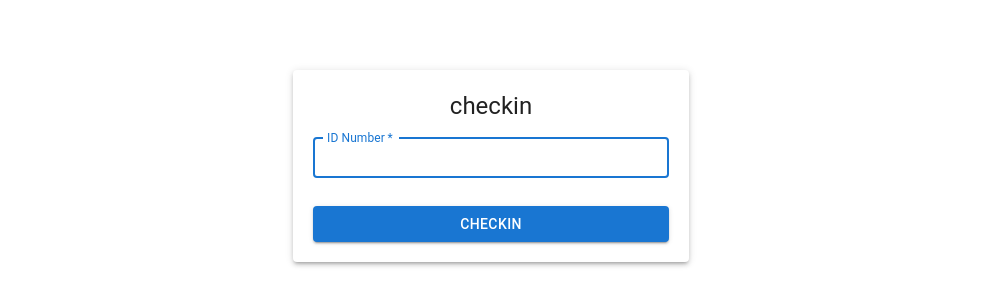
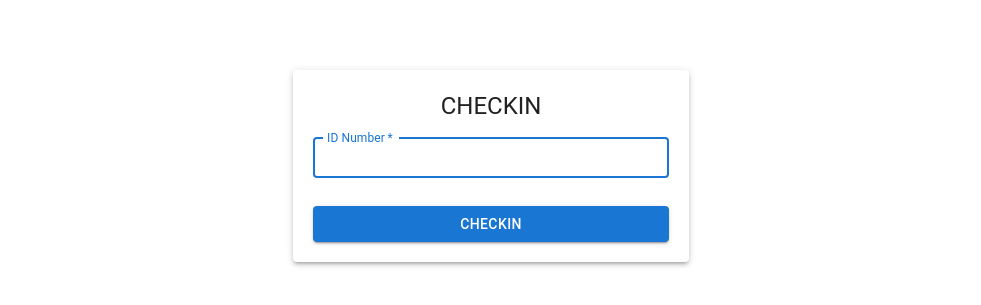
Before and after one commit to Jerry-Khobby/workers-attendance-management-system, a React (Create React App) app in the folder client/: page /homepage/checkin in a window 1280 px wide. Shown: the part 305-610 px from the top of the page, without its empty margins (149-1130 px from the left). Built offline with nearby package versions, Linux system fonts and the light colour scheme.

Commit message:
I have started integrated the api in frontend

```diff
--- a/client/src/App.js
+++ b/client/src/App.js
@@ -5,7 +5,7 @@ import LoginPage from "./component/worker/login";
 import { BrowserRouter, Route, Routes } from "react-router-dom";
 import MainHomePortal from "./component/worker/mainportal/main";
 import { AuthContextProvider } from "./context/authContext";
-import IDInput from "./component/worker/mainportal/idinput";
+import CheckIn from "./component/worker/mainportal/checkin";
 
 
 function App() {
@@ -18,7 +18,7 @@ function App() {
           <Route path="/card_info/:email" element={<WorkersCard />} />{" "}
           <Route path="/login" element={<LoginPage />} />{" "}
           <Route path="/homepage" element={<MainHomePortal/>} />{" "}
-          <Route path="/homepage/:heading" element={<IDInput />}/>{""}
+          <Route path="/homepage/checkin" element={<CheckIn />}/>{""}
 
         </Routes>{" "}
       </BrowserRouter>{" "}
--- /dev/null
+++ b/client/src/component/worker/mainportal/checkin.jsx
@@ -0,0 +1,107 @@
+import React,{useState} from "react";
+import { Button, TextField, Typography, Container, Paper, Box } from "@mui/material";
+import Navbar from "./navbar";
+
+const CheckIn = () => {
+  const [checkInData,setCheckInData] = useState({
+    user_id: "",
+  });
+  const [message, setMessage] = useState("");
+  const [successMessage, setSuccessMessage] = useState("");
+
+  const handleSubmit = async (e) => {
+    e.preventDefault();
+    try {
+      const response = await fetch("http://127.0.0.1:8000/api/checkin/check_in/", {
+        method: "POST",
+        headers: {
+          "Content-Type": "application/json",
+        },
+        body: JSON.stringify(checkInData),
+      });
+
+      const data = await response.json();
+
+      if (response.ok) {
+        setSuccessMessage(data.status);
+        setMessage("");
+      } else {
+        setMessage(data.error || data.message);
+        setSuccessMessage("");
+      }
+    } catch (error) {
+      console.error("Error while checking in:", error);
+      setMessage("Error checking in. Please try again.");
+      setSuccessMessage("");
+    }
+  };
+
+
+  const handleChange = (e) => {
+    const { name, value } = e.target;
+    setCheckInData((prevData) => ({
+      ...prevData,
+      [name]: value,
+    }));
+  };
+  return (
+    <div>
+      <Navbar/>
+    <Container component="main" maxWidth="xs">
+      <Box
+        sx={{
+          display: 'flex',
+          flexDirection: 'column',
+          alignItems: 'center',
+          justifyContent: 'center',
+          minHeight: '100vh',
+        }}
+      >
+        <Paper elevation={3} style={{ padding: "20px", width: "100%" }}>
+          <Typography variant="h5" align="center">
+            CHECKIN
+          </Typography>
+          <form onSubmit={handleSubmit}>
+          {message && (
+              <Typography variant="body1" align="center" style={{ color: "red" }}>
+                {message}
+              </Typography>
+            )}
+            {successMessage && (
+              <Typography variant="body1" align="center" style={{ color: "green" }}>
+                {successMessage}
+              </Typography>
+            )}
+            <TextField
+              variant="outlined"
+              margin="normal"
+              required
+              fullWidth
+              label="ID Number"
+              name="user_id"
+              value={checkInData.user_id}
+              size="small"
+              inputProps={{ maxLength: 10 }}
+              onChange={handleChange}
+              autoFocus
+            />
+            <Button
+              type="submit"
+              fullWidth
+              variant="contained"
+              color="primary"
+              style={{ marginTop: "20px" }}
+            >
+              CHECKIN
+            </Button>
+          </form>
+        </Paper>
+      </Box>
+    </Container>
+
+    </div>
+
+  );
+};
+
+export default CheckIn;
--- a/client/src/component/worker/mainportal/frontpage.jsx
+++ b/client/src/component/worker/mainportal/frontpage.jsx
@@ -6,7 +6,7 @@ const StaticPage = () => {
   return (
     <div style={{ display: 'flex', flexDirection: 'column', alignItems: 'center', justifyContent: 'center',height:'100vh',width:'100%' }}>
         <Button variant="contained" color="primary" style={{ width: '200px', marginBottom: '10px' }}>
-        <Link to="/homepage/CheckIn">
+        <Link to="/homepage/checkin">
         Check In
         </Link>
 
--- a/client/src/component/worker/mainportal/idinput.jsx
+++ /dev/null
@@ -1,61 +0,0 @@
-import React from "react";
-import { Button, TextField, Typography, Container, Paper, Box } from "@mui/material";
-import { useParams } from "react-router-dom";
-import Navbar from "./navbar";
-
-const IDInput = () => {
-  const handleSubmit = (e) => {
-    e.preventDefault();
-    // Add your checkout logic here
-  };
-  const{heading}=useParams();
-
-  return (
-    <div>
-      <Navbar/>
-    <Container component="main" maxWidth="xs">
-      <Box
-        sx={{
-          display: 'flex',
-          flexDirection: 'column',
-          alignItems: 'center',
-          justifyContent: 'center',
-          minHeight: '100vh',
-        }}
-      >
-        <Paper elevation={3} style={{ padding: "20px", width: "100%" }}>
-          <Typography variant="h5" align="center">
-            {heading}
-          </Typography>
-          <form onSubmit={handleSubmit}>
-            <TextField
-              variant="outlined"
-              margin="normal"
-              required
-              fullWidth
-              label="ID Number"
-              name="idNumber"
-              size="small"
-              inputProps={{ maxLength: 10 }}
-              autoFocus
-            />
-            <Button
-              type="submit"
-              fullWidth
-              variant="contained"
-              color="primary"
-              style={{ marginTop: "20px" }}
-            >
-              {heading}
-            </Button>
-          </form>
-        </Paper>
-      </Box>
-    </Container>
-
-    </div>
-
-  );
-};
-
-export default IDInput;
```
Also changed, not shown: 1 other file (tests, documents, lock files or other folders).
